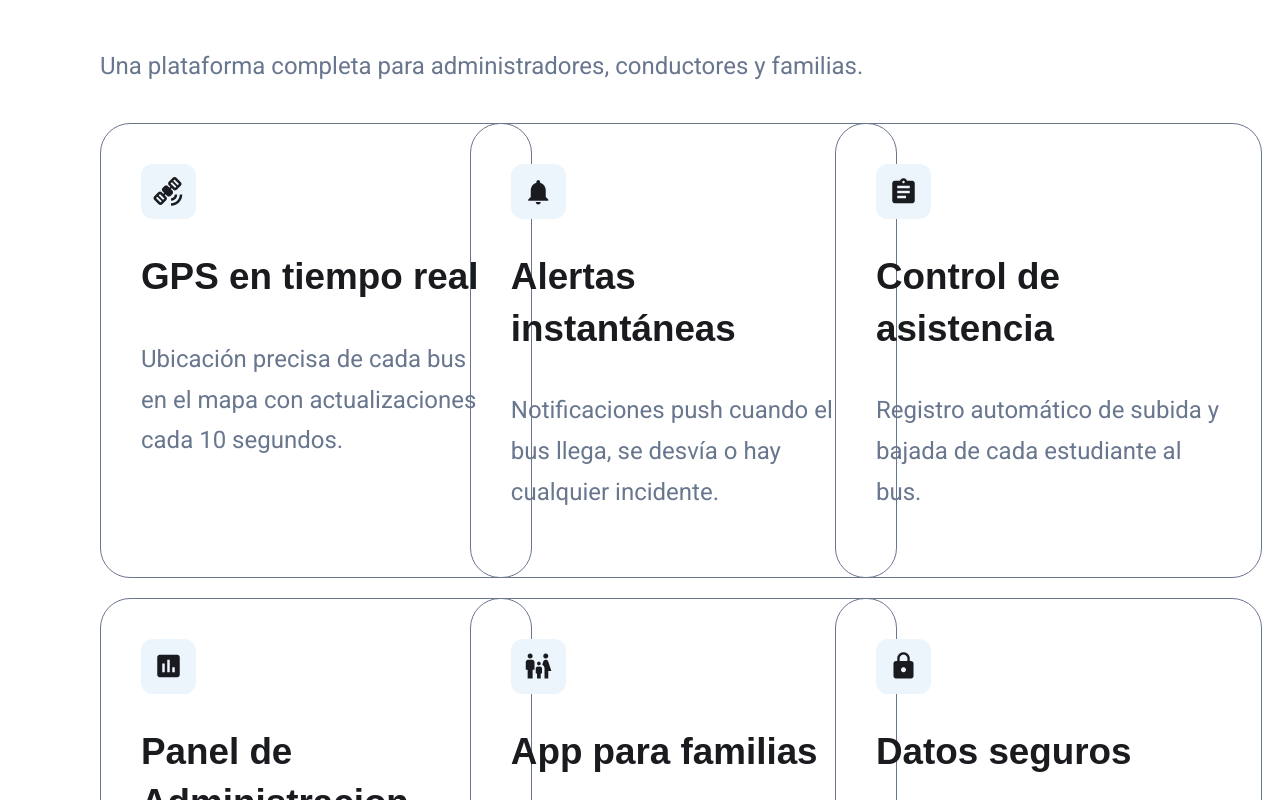
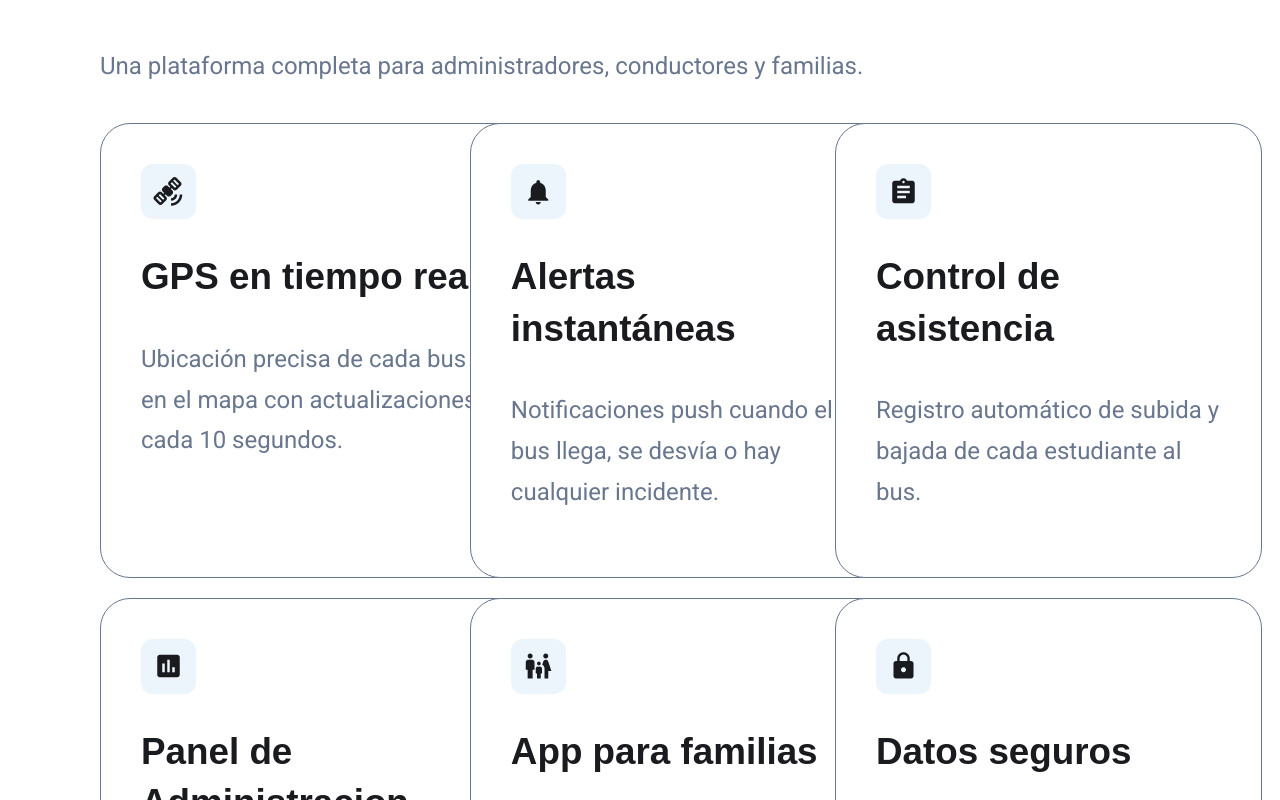
Before and after one commit to school-guardian-project/GuardianEscolar, an Angular app: page / in a window 1280 px wide. Shown: the part 1240-2040 px from the top of the page. Built offline with nearby package versions, Linux system fonts and the light colour scheme.

Commit message:
style: add motion effect styles to cards

```diff
--- a/src/app/shared/main/main.css
+++ b/src/app/shared/main/main.css
@@ -268,6 +268,16 @@ section {
   display: flex;
   flex-direction: column;
   gap: 12px;
+  background-color: white;
+
+  cursor: pointer;
+  transition: transform 0.3s ease;
+}
+
+.card:hover {
+  /* 10px hacia la derecha -10px hacia arriba */
+  transform: translate(20px, -20px) scale(1.05);
+  box-shadow: 0 20px 40px rgba(0,0,0,0.2);
 }
 
 .icon-card {
```
